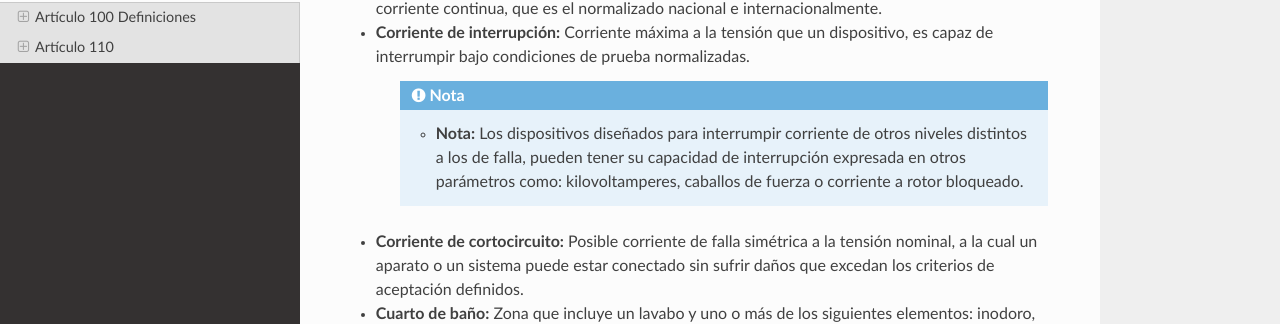
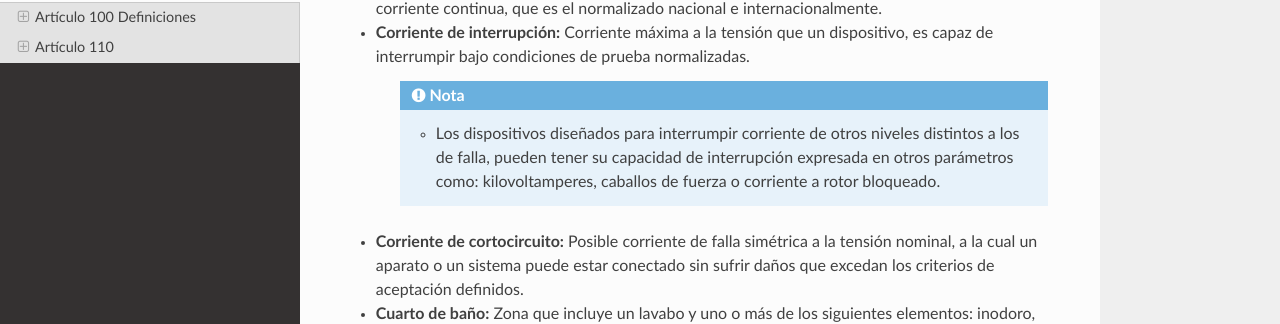
Before and after one commit to jacometoss/Book-NOM-001-SEDE-2012, a Sphinx documentation site: the page built from docs/100/index.rst, in a window 1280 px wide and 1400 px high, scrolled down 4408 px. Shown: the part 134-458 px from the top of the window. Built offline with Sphinx 7.4.7 and the Read the Docs theme 2.0.0, drawn with Linux system fonts in a browser that asks for light colours; some of the changed text lies outside the part shown.

Commit message:
Add files via upload

```diff
--- a/docs/100/index.rst
+++ b/docs/100/index.rst
@@ -75,11 +75,9 @@ A. Deficiones Generales
 * **Conductor de puesta a tierra de los equipos:** Trayectorias conductoras utilizadas para conectar las partes metálicas, que normalmente no conducen corriente, de todos los equipos y al conductor del sistema puesto a tierra o al conductor del electrodo de puesta a tierra o a ambos.
 
 	.. note::
-
 	    * **Nota 1:** Se reconoce que el conductor de puesta a tierra del equipo también actúa como unión.
 
 	.. note::
-
 		* **Nota 2:** Ver 250-118 para una lista de conductores aprobados de puesta a tierra de los equipos.
 
 * **Conductor de puesta a tierra:** Conductor utilizado para conectar un equipo o el circuito puesto a tierra de un sistema de alambrado al electrodo o electrodos de puesta a tierra.
@@ -98,8 +96,7 @@ A. Deficiones Generales
 * **Corriente de interrupción:** Corriente máxima a la tensión que un dispositivo, es capaz de interrumpir bajo condiciones de prueba normalizadas.
 
 	.. note::
-
-		* **Nota:** Los dispositivos diseñados para interrumpir corriente de otros niveles distintos a los de falla, pueden tener su capacidad de interrupción expresada en otros parámetros como: kilovoltamperes, caballos de fuerza o corriente a rotor bloqueado.
+		* Los dispositivos diseñados para interrumpir corriente de otros niveles distintos a los de falla, pueden tener su capacidad de interrupción expresada en otros parámetros como: kilovoltamperes, caballos de fuerza o corriente a rotor bloqueado.
 
 * **Corriente de cortocircuito:** Posible corriente de falla simétrica a la tensión nominal, a la cual un aparato o un sistema puede estar conectado sin sufrir daños que excedan los criterios de aceptación definidos.
 * **Cuarto de baño:** Zona que incluye un lavabo y uno o más de los siguientes elementos: inodoro, urinal, tina, ducha, o muebles de baño similares.
@@ -124,7 +121,7 @@ A. Deficiones Generales
 * **Envolvente:** Caja o chasis de un aparato o la cerca o paredes que rodean una instalación para prevenir que las personas tengan contacto accidental con partes energizadas o para protección de los equipos contra daño físico.
 
 	.. note::
-		* **Nota:** Véase 110-28 y Apéndice D para ejemplos de tipos de envolventes.
+		* Véase 110-28 y Apéndice D para ejemplos de tipos de envolventes.
 
 * **Equipo:** Término general para referirse a: herrajes, dispositivos, aparatos, luminarias, aparatos y productos similares utilizados como partes de, o en conexión con, una instalación eléctrica.
 * **Equipo de acometida:** Equipo necesario para servir de control principal y que usualmente consiste en un interruptor automático o desconectador y fusibles, con sus accesorios, localizado cerca del punto de entrada de los conductores de suministro a un edificio u otra estructura o a un área definida.
@@ -143,7 +140,7 @@ A. Deficiones Generales
 * **Garaje:** Edificio o parte de éste en el que se guardan uno o más vehículos autopropulsados, que están ahí con propósitos de: uso, venta, almacenamiento, renta, reparación, exhibición o demostración.
 
 	.. note::
-		* **Nota:** Respecto a los talleres de servicio y reparación para vehículos automotores (véase 511).
+		* Respecto a los talleres de servicio y reparación para vehículos automotores (véase 511).
 
 * **Hermético a la lluvia:** Construido o protegido de tal manera que la exposición a la lluvia batiente no dé como resultado la entrada de agua bajo condiciones de prueba especificadas.
 * **Hermético al agua:** Construido para que la humedad no entre en la envolvente, en condiciones específicas de prueba.
@@ -152,12 +149,12 @@ A. Deficiones Generales
 * **Identificado (aplicado a los equipos):** Reconocido como adecuado para un propósito, función, uso, entorno o aplicación, específicos, cuando se describe en un requisito particular en esta NOM (véase Equipo).
 
 	.. note::
-		* **Nota:** La adecuación de un equipo para un propósito, uso, entorno o aplicación específicos puede ser determinada por un organismo acreditado para la evaluación de la conformidad del producto. La identificación puede evidenciarse por medio de una marca de conformidad (véase Marcado).
+		* La adecuación de un equipo para un propósito, uso, entorno o aplicación específicos puede ser determinada por un organismo acreditado para la evaluación de la conformidad del producto. La identificación puede evidenciarse por medio de una marca de conformidad (véase Marcado).
 
 * **Interruptor automático:** Dispositivo diseñado para abrir o cerrar un circuito por medios no automáticos y para abrir el circuito automáticamente cuando se produzca una sobrecorriente predeterminada, sin dañarse a sí mismo, cuando se aplica correctamente dentro de su rango.
 
 	.. note::
-		* **Nota:** El medio de apertura automática puede ser integral, que actúa directamente sobre el interruptor automático, situado a distancia del mismo.
+		* El medio de apertura automática puede ser integral, que actúa directamente sobre el interruptor automático, situado a distancia del mismo.
 
 * **Ajustable:** Calificativo que indica que el interruptor automático puede ajustarse para que dispare a varios valores de corriente, de tiempo o de ambos, dentro de un rango predeterminado.
 * **Ajuste:** El valor de corriente, de tiempo o de ambos, a los cuales se regula el disparo de un interruptor automático ajustable.
@@ -192,7 +189,7 @@ A. Deficiones Generales
 * **Protector térmico (aplicado a motores):** Dispositivo de protección, que se monta como parte integral de un motor o motor-compresor y el cual, cuando se utiliza de manera apropiada, protege al motor contra sobrecalentamientos peligrosos debido a sobrecargas o fallas de arranque.
 
 	.. note::
-		* **Nota:** El protector térmico puede consistir de uno o más elementos sensores integrados al motor o motor-compresor y un dispositivo externo de control.
+		* El protector térmico puede consistir de uno o más elementos sensores integrados al motor o motor-compresor y un dispositivo externo de control.
 
 * **Protegido térmicamente (aplicado a motores):** Las palabras "protegido térmicamente", en la placa de datos del motor o motor-compresor, indican que el motor tiene un protector térmico incorporado.
 * **Puente de unión:** Conductor confiable, para asegurar la conductividad eléctrica requerida entre partes metálicas que deben estar conectadas eléctricamente.
@@ -207,7 +204,7 @@ A. Deficiones Generales
 * **Punto neutro:** Punto común en una conexión en estrella en un sistema polifásico, o punto medio en un sistema monofásico de 3 hilos, o punto medio de una porción monofásica de un sistema trifásico en delta, o punto medio de un sistema de corriente continua de 3 hilos.
 
 	.. note::
-		* **Nota:** En el punto neutro del sistema, la suma vectorial de las tensiones de todas las otras fases dentro del sistema que utiliza el neutro, con respecto al punto neutro, es cero.
+		* En el punto neutro del sistema, la suma vectorial de las tensiones de todas las otras fases dentro del sistema que utiliza el neutro, con respecto al punto neutro, es cero.
 
 * **Registro:** Envolvente para uso en sistemas subterráneos que tienen un fondo abierto o cerrado, dimensionado de tal forma que permite al personal alcanzar lo que hay dentro, pero no ingresar en él, con el propósito de instalar, operar o mantener el equipo o el alambrado, o ambos.
 * **Resguardado:** Cubierto, blindado, cercado, encerrado, o protegido de otra manera por medio de cubiertas o tapas adecuadas, barreras, rieles, pantallas, placas o plataformas para evitar la posibilidad de acercamiento o contacto de personas u objetos a un punto peligroso.
@@ -233,14 +230,14 @@ A. Deficiones Generales
 * **Sobrecorriente:** Cualquier corriente que supere la corriente nominal de los equipos o la ampacidad de un conductor. La sobrecorriente puede provocarse por una sobrecarga, un cortocircuito o una falla a tierra.
 
 	.. note::
-		* **Nota:** Una corriente en exceso de la nominal puede ser absorbida por determinados equipos y conductores para un conjunto de condiciones dadas. Por eso, las reglas para protección contra sobrecorriente son específicas para cada situación particular.
+		* Una corriente en exceso de la nominal puede ser absorbida por determinados equipos y conductores para un conjunto de condiciones dadas. Por eso, las reglas para protección contra sobrecorriente son específicas para cada situación particular.
 
 * **Sólidamente puesto a tierra:** significa que el conductor puesto a tierra (neutro) lo está sin necesidad de intercalar ninguna resistencia o dispositivo de impedancia.
 * **Suministrador:** Compañía de servicio público (CFE) o autorizada por la LSPEE, encargada del abastecimiento de energía eléctrica para su utilización.
 * **Suministro ininterrumpido de energía:** Un suministro de energía que se utiliza para proporcionar una fuente alterna de alimentación por algún período de tiempo en el caso de una interrupción del suministro normal.
 
 	.. note::
-		* **Nota:** Además, puede proporcionar una alimentación de tensión y frecuencia más constante, reduciendo los efectos de variaciones de tensión y frecuencia.
+		* Además, puede proporcionar una alimentación de tensión y frecuencia más constante, reduciendo los efectos de variaciones de tensión y frecuencia.
 
 * **Tablero de alumbrado y control:** Panel sencillo o grupo de paneles unitarios diseñados para ensamblarse en forma de un solo panel, accesible únicamente desde el frente, que incluye barras conductoras de conexión común y dispositivos automáticos de protección contra sobrecorriente y otros dispositivos de protección, y está equipado con o sin desconectadores para el control de circuitos de alumbrado, calefacción o fuerza; diseñado para instalarlo dentro de un gabinete o caja de cortacircuitos ubicada dentro o sobre un muro o pared divisora y accesible únicamente desde el frente (véase Tablero de distribución).
 * **Tablero de distribución:** Panel grande sencillo, estructura o conjunto de paneles, donde se montan, por el frente o por la parte posterior o por ambos lados: desconectadores, dispositivos de protección contra sobrecorriente y otras protecciones, barras conductoras de conexión común y usualmente instrumentos. Los tableros de distribución son accesibles generalmente por la parte frontal y la posterior, y no están destinados para ser instalados dentro de gabinetes.
@@ -250,12 +247,12 @@ A. Deficiones Generales
 * **Tensión a tierra:** En los circuitos puestos a tierra, es la tensión entre un conductor dado y el punto o conductor del circuito que está puesto a tierra; en circuitos no puestos a tierra es la mayor diferencia de potencial entre un conductor dado y cualquier otro conductor del circuito.
 
 	.. note::
-        * **Nota:** Algunos sistemas, como los de 3 fases 4 hilos, de 1 fase 3 hilos y de corriente continua de 3 hilos, pueden tener varios circuitos a diferentes tensiones.
+        * Algunos sistemas, como los de 3 fases 4 hilos, de 1 fase 3 hilos y de corriente continua de 3 hilos, pueden tener varios circuitos a diferentes tensiones.
 
 * **Tensión nominal:** Valor nominal asignado a un circuito o sistema para designar convenientemente su clase de tensión. La tensión a la cual un circuito opera puede variar de la nominal, dentro de un margen que permite el funcionamiento satisfactorio de los equipos.
 
 	.. note::
-		* **Nota:** Donde se lea 120 volts, podrá ser 120 ó 127 volts.
+		* Donde se lea 120 volts, podrá ser 120 ó 127 volts.
 
 * **Unión: Conexión permanente de partes metálicas, que no lleva corriente normalmente, que forma una trayectoria eléctricamente conductora que asegure la continuidad y capacidad de conducir con seguridad cualquier corriente a la que puedan estar sometidas.
 * **Ventilado: Provisto de medios que permiten una circulación de aire suficiente para remover un exceso de calor, humos o vapores.
@@ -278,14 +275,14 @@ En tanto que las definiciones generales de la Parte A anterior se aplican en tod
 * **Fusible:** Dispositivo de protección contra sobrecorriente con una parte que se funde cuando se calienta por el paso de una sobrecorriente que circule a través de ella e interrumpe el paso de la corriente.
 
 	.. note::
-		* **Nota:** El fusible comprende todas las partes que forman una unidad capaz de efectuar las funciones descritas y puede ser o no el dispositivo completo requerido para conectarlo a un circuito eléctrico.
+		* El fusible comprende todas las partes que forman una unidad capaz de efectuar las funciones descritas y puede ser o no el dispositivo completo requerido para conectarlo a un circuito eléctrico.
 
 * **Fusible accionado electrónicamente:** Dispositivo de protección contra sobrecorriente que consiste generalmente de un módulo de control el cual proporciona las características sensoras de corriente, características tiempo-corriente electrónicamente derivadas, energía para iniciar el disparo y un módulo de interrupción que interrumpe la corriente cuando se produce una sobrecorriente. Estos fusibles pueden operar o no como fusibles tipo limitador, dependiendo del tipo de control seleccionado.
 * **Fusible de potencia:** (véase Fusible)
 * **Fusible de potencia con escape controlado:** Fusible con medios para controlar la descarga generada por la interrupción del circuito de manera que no se puedan expulsar materias sólidas a la atmósfera que lo rodea.
 
 	.. note::
-		* **Nota:** Este fusible está diseñado para que la descarga de gases no dañe o incendie el material aislante en la trayectoria de descarga o propague una chispa a/o entre elementos puestos a tierra o las partes conductoras en la trayectoria de la descarga, cuando la distancia entre el escape y dichas partes de conducción o aislamiento cumplan las recomendaciones del fabricante.
+		* Este fusible está diseñado para que la descarga de gases no dañe o incendie el material aislante en la trayectoria de descarga o propague una chispa a/o entre elementos puestos a tierra o las partes conductoras en la trayectoria de la descarga, cuando la distancia entre el escape y dichas partes de conducción o aislamiento cumplan las recomendaciones del fabricante.
 
 * **Fusible de potencia no ventilado:** Fusible que no tiene un medio intencional para el escape a la atmósfera de gases, líquidos o partículas sólidas producidos por el arco durante la interrupción del circuito.
 * **Fusible de potencia ventilado:** Fusible con medios para el escape a la atmósfera de gases, líquidos o partículas sólidas producidas por el arco durante la interrupción del circuito.
@@ -331,7 +328,7 @@ anteriores se consideran aprobados para los efectos de esta NOM.
 	* [1] Conveniencia para instalación y uso de conformidad con las disposiciones de esta NOM.
 
 	.. note::
-		**Nota:** La conveniencia del uso de un equipo puede ser identificada mediante una descripción marcada
+		La conveniencia del uso de un equipo puede ser identificada mediante una descripción marcada
 		en o suministrada con un producto, que permite identificar la conveniencia de ese producto para un uso,
 		medio ambiente o aplicación específicos. Condiciones especiales de uso u otras limitaciones y otra
 		información pertinente puede ser marcada sobre el equipo, incluida en las instrucciones del producto, o
```
